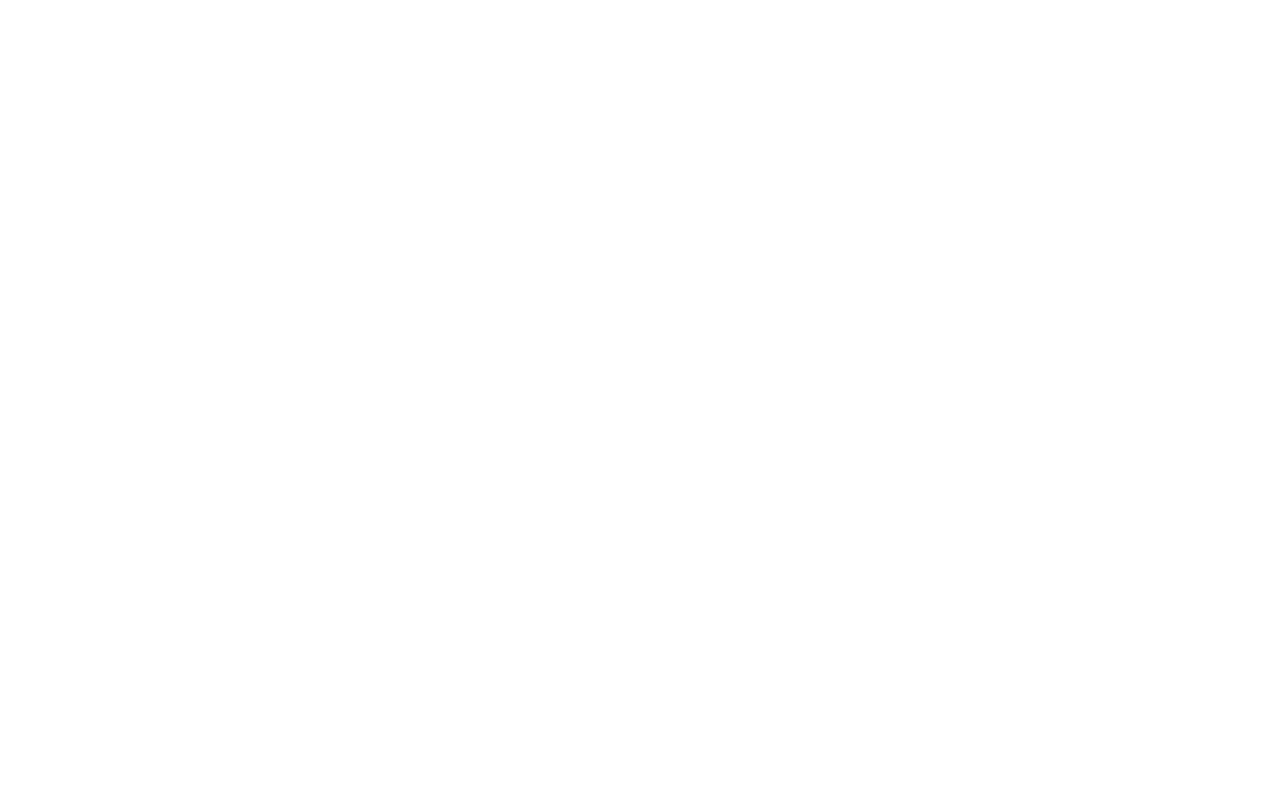
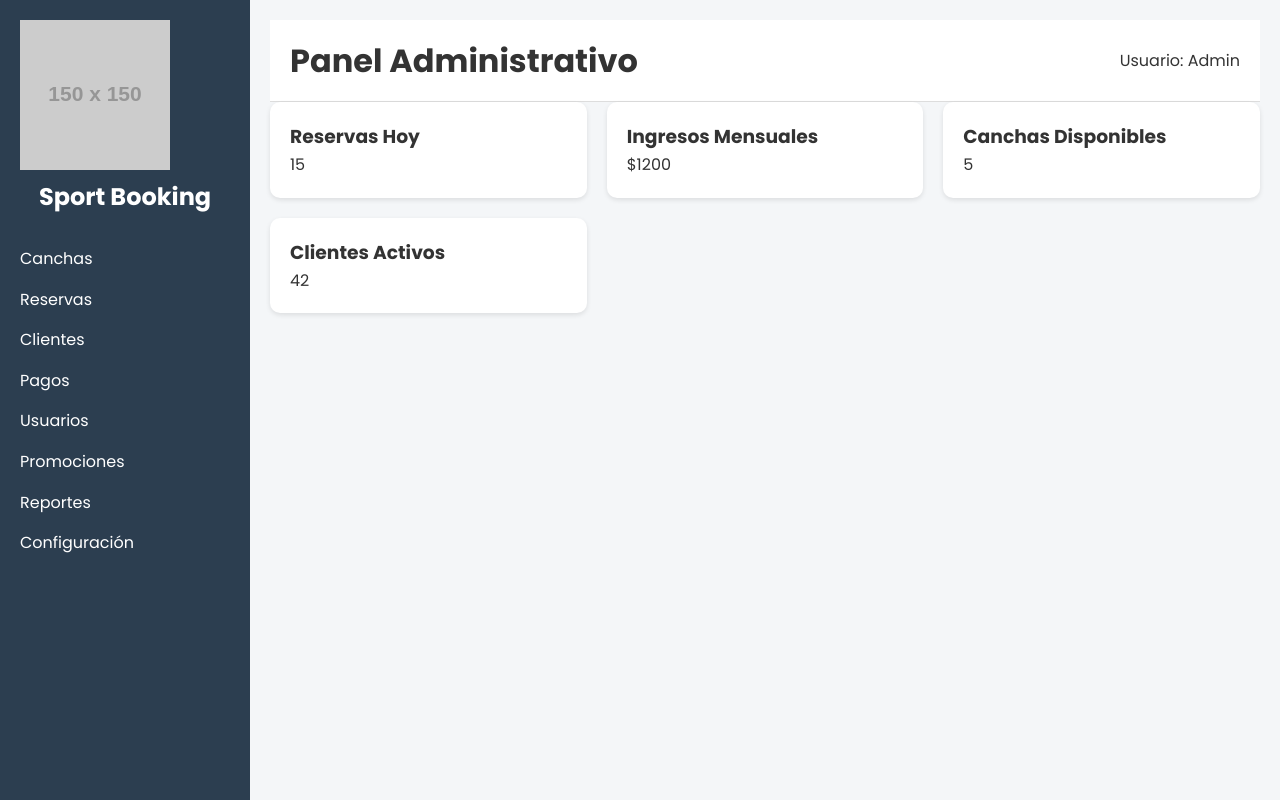
Before and after one commit to Nicko-rgb/booking_sport, a React (Vite) app: page /administrador in a window 1280 px wide. Before the commit this address had no page. Built offline with nearby package versions, Linux system fonts and the light colour scheme.

Commit message:
Cambios:admin Src

```diff
--- a/src/App.jsx
+++ b/src/App.jsx
@@ -6,6 +6,7 @@ import Facilityes from './pages/Facilityes';
 import SpaceSport from "./pages/SpaceSport";
 import LoginRegister from './pages/LoginRegister';
 import ScrollToTop from './components/ui/ScrollToTop';
+import Admin from './pages/Admin';
 
 const App = () => {
     return (
@@ -16,6 +17,7 @@ const App = () => {
                 <Route path="/facilityes" element={<Facilityes />}/>
                 <Route path="/space-sport" element={<SpaceSport />} />
                 <Route path="/login" element={<LoginRegister /> } />
+                <Route path="/administrador" element={<Admin/> } />
             </Routes>
         </BrowserRouter>
     )
--- a/src/components/layout/header/Header.jsx
+++ b/src/components/layout/header/Header.jsx
@@ -23,6 +23,7 @@ const Header = () => {
                     <li><Link to="/facilityes" className={isActive('/facilityes')}>Establecimientos</Link></li>
                     <li><Link to="/profile" className={isActive('/profile')}>Perfil</Link></li>
                     <li><Link to="/login" className={isActive('/login')}>Login</Link></li>
+                    <li><Link to="/administrador" className={isActive('/administrador')}>Administrador</Link></li>
                 </ul>
                 <div className={styles.navToggle}>
                     <span></span>
--- /dev/null
+++ b/src/pages/Admin.jsx
@@ -0,0 +1,57 @@
+import React from 'react'
+import "../styles/admin/Admin.css"
+const Admin = () => {
+  return (
+  <>
+  <div className='body'>
+
+  <nav class="sidebar">
+    {/* Ruta de Imagen  */}
+    <img src="https://via.placeholder.com/150" alt="Logo" className="logo" />
+
+    {/* Menu y Opciones */}
+        <h2>Sport Booking</h2>
+
+        <ul>
+            <li><a href="#">Canchas</a></li>
+            <li><a href="#">Reservas</a></li>
+            <li><a href="#">Clientes</a></li>
+            <li><a href="#">Pagos</a></li>
+            <li><a href="#">Usuarios</a></li>
+            <li><a href="#">Promociones</a></li>
+            <li><a href="#">Reportes</a></li>
+            <li><a href="#">Configuración</a></li>
+        </ul>
+    </nav>
+    <div class="content">
+        <header>
+            <h1>Panel Administrativo</h1>
+            <div>Usuario: Admin</div>
+        </header>
+        <section class="grid">
+            <div class="card">
+                <h3>Reservas Hoy</h3>
+                <p>15</p>
+            </div>
+            <div class="card">
+                <h3>Ingresos Mensuales</h3>
+                <p>$1200</p>
+            </div>
+            <div class="card">
+                <h3>Canchas Disponibles</h3>
+                <p>5</p>
+            </div>
+            <div class="card">
+                <h3>Clientes Activos</h3>
+                <p>42</p>
+            </div>
+        </section>
+    </div>
+  </div>
+
+  </>
+
+  )
+}
+
+export default Admin
--- /dev/null
+++ b/src/styles/admin/admin.css
@@ -0,0 +1,61 @@
+.body {
+            margin: 0;
+            font-family: Arial, sans-serif;
+            display: flex;
+            min-height: 100vh;
+            background-color: #f4f6f8;
+        }
+        .sidebar {
+            background-color: #2c3e50;
+            color: white;
+            width: 250px;
+            padding: 20px;
+            flex-shrink: 0;
+        }
+        .sidebar h2 {
+            text-align: center;
+            margin-bottom: 30px;
+        }
+        .sidebar ul {
+            list-style: none;
+            padding: 0;
+        }
+        .sidebar ul li {
+            margin: 15px 0;
+        }
+        .sidebar ul li a {
+            color: white;
+            text-decoration: none;
+            display: block;
+        }
+        .content {
+            flex: 1;
+            padding: 20px;
+        }
+        .grid {
+            display: grid;
+            grid-template-columns: repeat(auto-fit, minmax(250px, 1fr));
+            gap: 20px;
+        }
+        .card {
+            background: white;
+            padding: 20px;
+            border-radius: 10px;
+            box-shadow: 0 2px 5px rgba(0,0,0,0.1);
+        }
+        header {
+            background-color: #fff;
+            padding: 15px 20px;
+            border-bottom: 1px solid #ddd;
+            display: flex;
+            justify-content: space-between;
+            align-items: center;
+        }
+        @media (max-width: 768px) {
+            .sidebar {
+                display: none;
+            }
+            body {
+                flex-direction: column;
+            }
+        }
```
